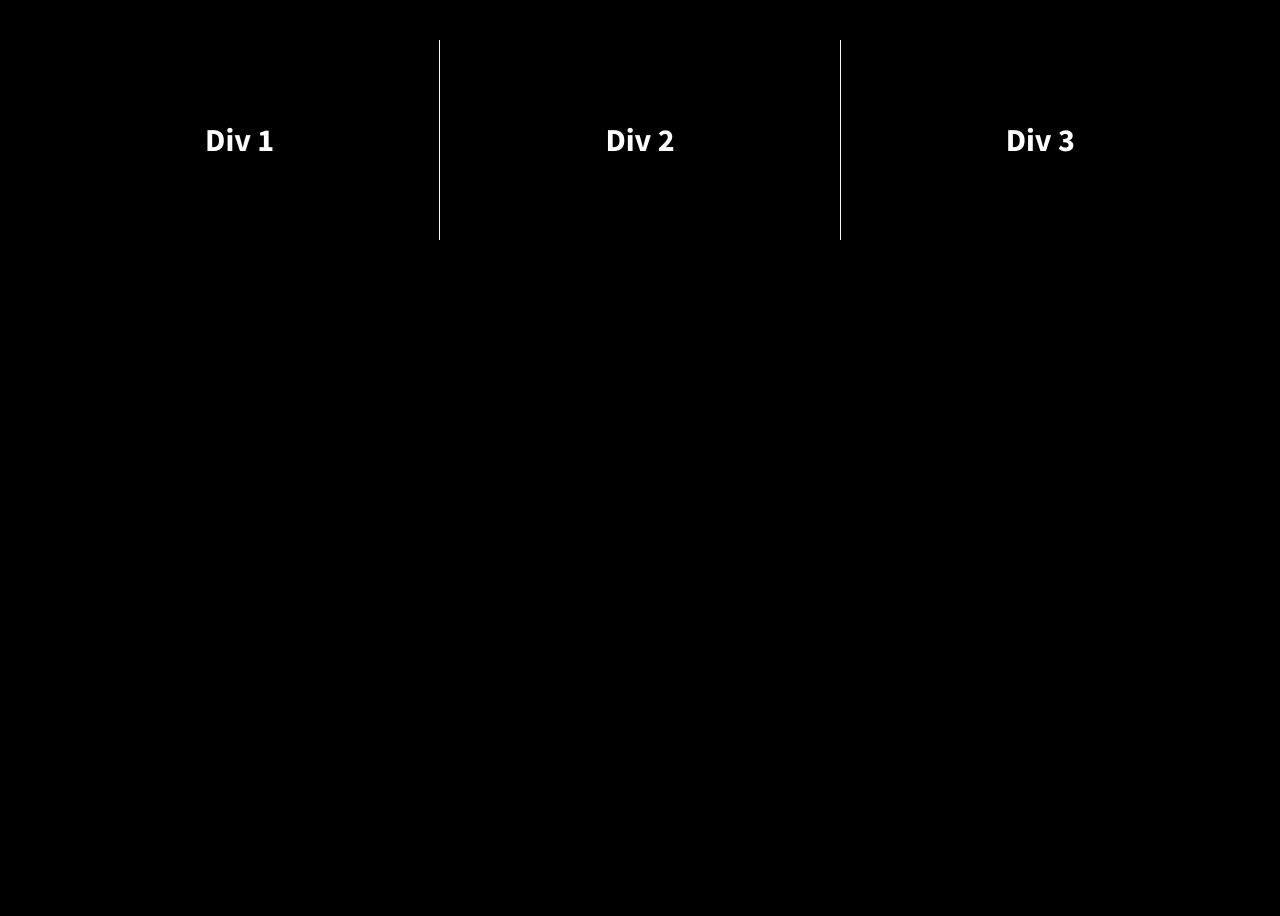
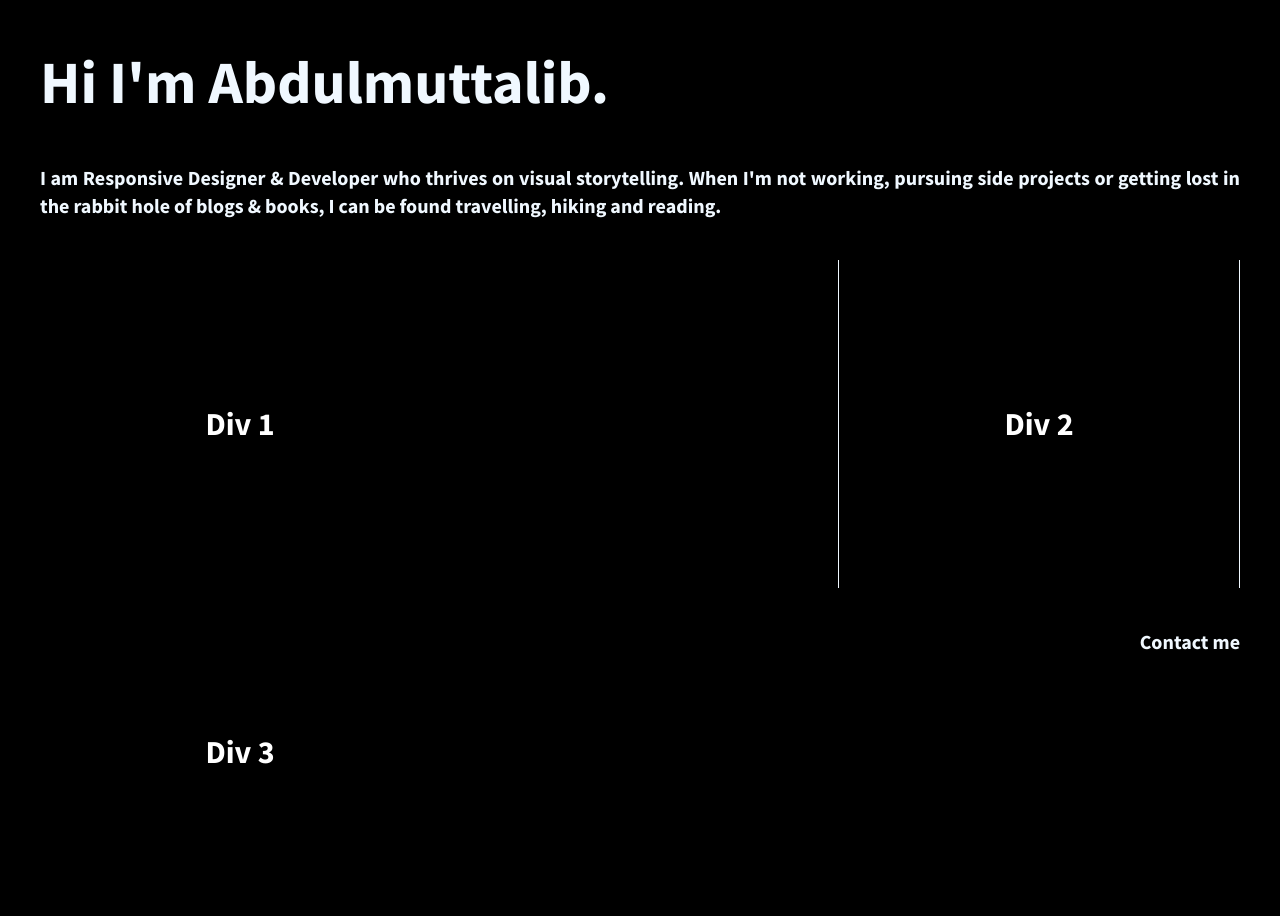
Before and after one commit to abdulmutty/07.01-206-divs-flexbox-starter, a plain HTML site: page index.html in a window 1280 px wide. Before the commit the page ends 880 px from the top, so only its background shows below. Drawn offline with nearby package versions, Linux system fonts and the light colour scheme.

Commit message:
third commit

```diff
--- a/css/main.css
+++ b/css/main.css
@@ -106,6 +106,7 @@ body {
   padding: 2em;
   font-size: 1.25em;
   height: 100%;
+    color: aliceblue;
 }
 
 .wrapper {
@@ -113,6 +114,16 @@ body {
   font-weight: 700;
     display: flex;
     justify-content: space-between;
+    flex-flow: row wrap;
+}
+
+header{
+    font-size: 3em;
+}
+
+main {
+    padding: 2em 0;
+    text-align: justify;
 }
 
 .div-1, .div-2, .div-3 {
@@ -125,6 +136,11 @@ body {
     display: flex;
     justify-content: center;
     align-items: center;
+    padding: 2em 0;
+}
+
+footer {
+    padding: 2em 0;
 }
 
 .div-2 {
--- a/index.html
+++ b/index.html
@@ -22,6 +22,10 @@
         <![endif]-->
 
         <section class="wrapper">
+            <header> Hi I'm Abdulmuttalib.</header>
+            <main>
+            I am Responsive Designer & Developer who thrives on visual storytelling. When I'm not working, pursuing side projects or getting lost in the rabbit hole of blogs & books, I can be found travelling, hiking and reading.
+            </main>
             <div class="div-1">
                 Div 1
             </div>
@@ -31,6 +35,7 @@
             <div class="div-3">
                 Div 3
             </div>
+            <footer>Contact me</footer>
         </section>
 
         <script src="https://ajax.googleapis.com/ajax/libs/jquery/1.11.3/jquery.min.js"></script>
```
